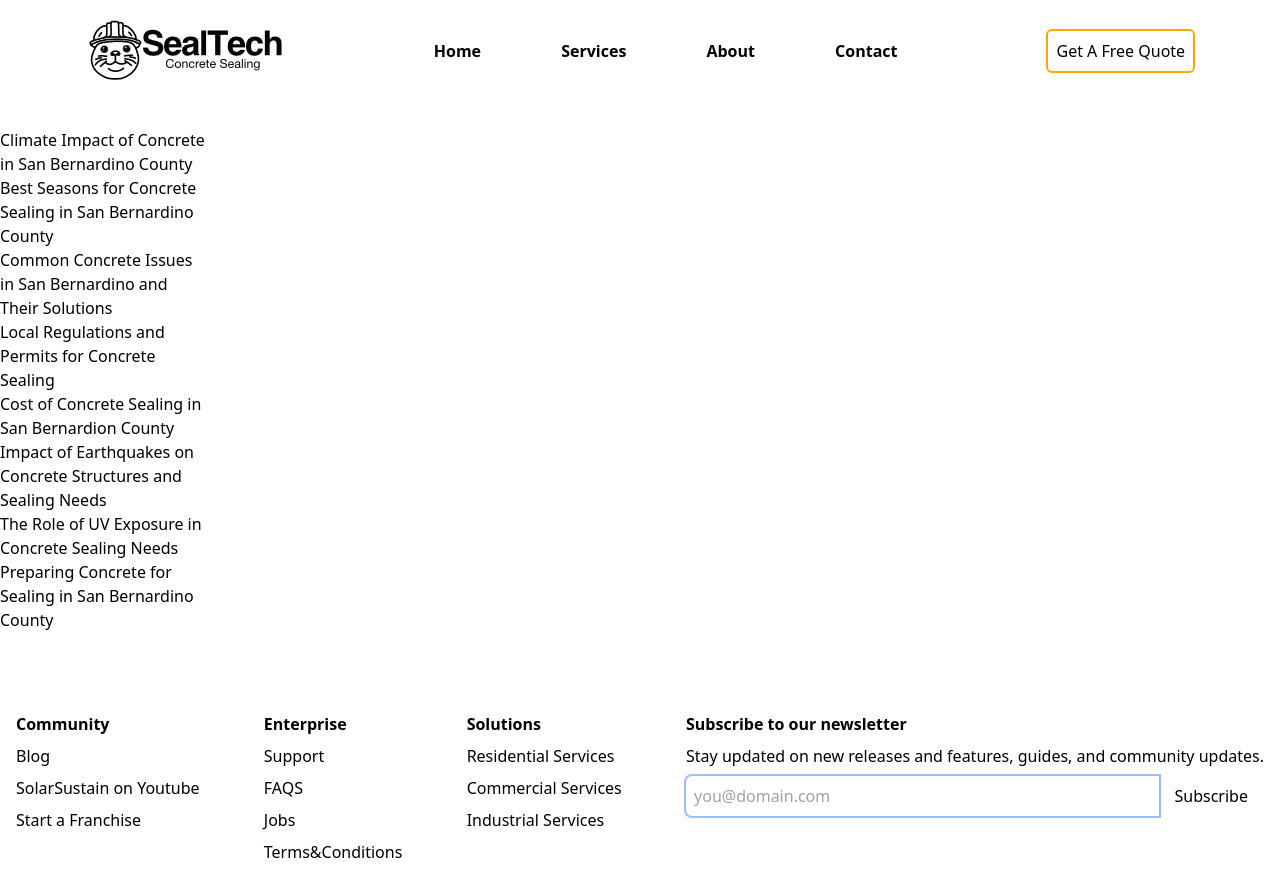
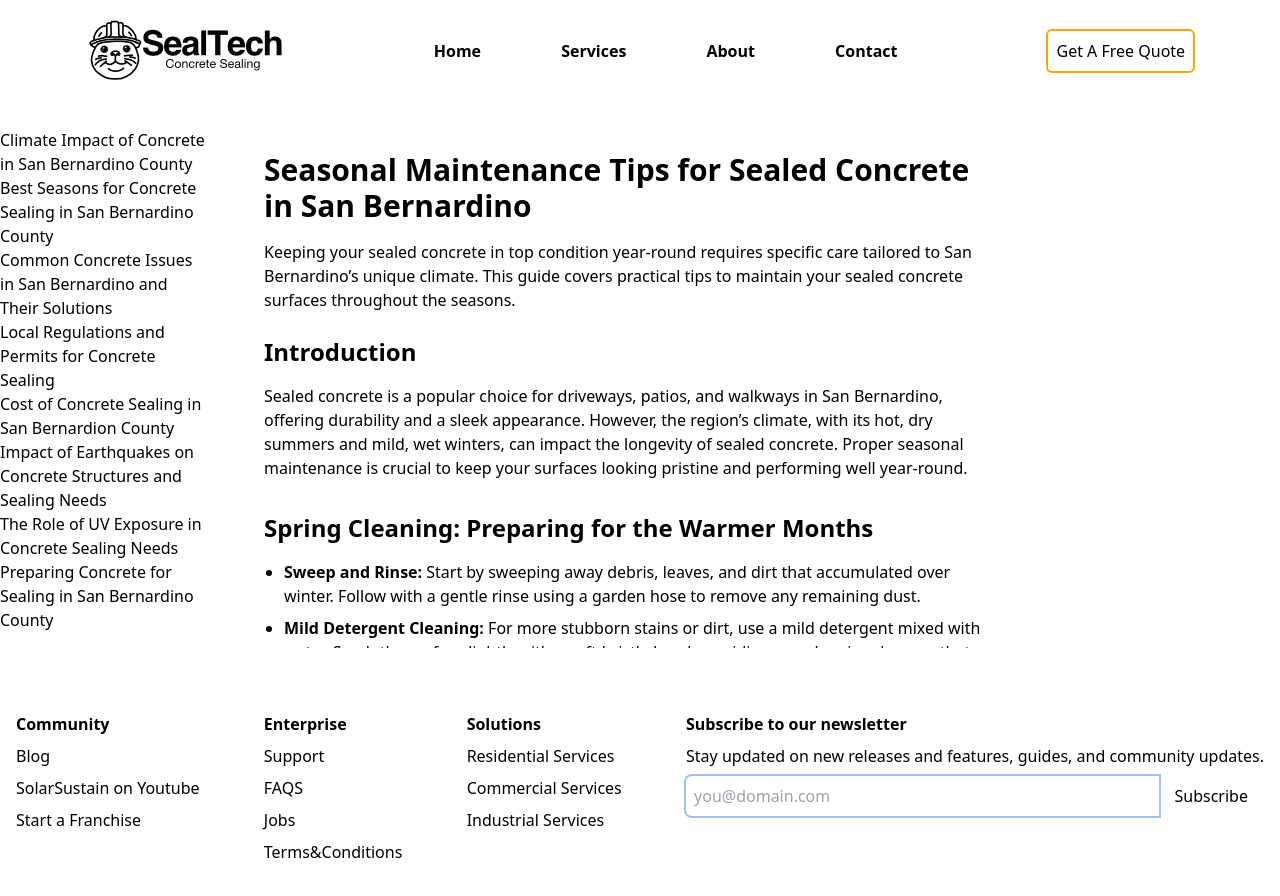
Before and after one commit to gerardojgarcia/sealtechpro, a Nuxt app: page /blog/seasonal-maintenance-sealed-concrete in a window 1280 px wide. Shown: the top 896 px of the page. Built offline with nearby package versions, Linux system fonts and the light colour scheme.

Commit message:
added copy to new blog page

```diff
--- a/pages/blog/seasonal-maintenance-sealed-concrete.vue
+++ b/pages/blog/seasonal-maintenance-sealed-concrete.vue
@@ -1,11 +1,106 @@
 <script setup>
+useHead({
+  title: 'Seasonal Maintenace Tips for Sealed Concrete in San Bernardino County',
+  description: ""
+})
+</script>
+<template>
+  <div class="max-w-3xl mx-auto p-6">
+    <h1 class="text-3xl font-bold mb-4">Seasonal Maintenance Tips for Sealed Concrete in San Bernardino</h1>
+    <p class="mb-6">
+      Keeping your sealed concrete in top condition year-round requires specific care tailored to San Bernardino’s unique climate.
+      This guide covers practical tips to maintain your sealed concrete surfaces throughout the seasons.
+    </p>
 
-</script>
+    <section class="mb-8">
+      <h2 class="text-2xl font-semibold mb-4">Introduction</h2>
+      <p class="mb-4">
+        Sealed concrete is a popular choice for driveways, patios, and walkways in San Bernardino, offering durability and a sleek appearance.
+        However, the region’s climate, with its hot, dry summers and mild, wet winters, can impact the longevity of sealed concrete.
+        Proper seasonal maintenance is crucial to keep your surfaces looking pristine and performing well year-round.
+      </p>
+    </section>
 
-<template>
-  <div>
+    <section class="mb-8">
+      <h2 class="text-2xl font-semibold mb-4">Spring Cleaning: Preparing for the Warmer Months</h2>
+      <ul class="list-disc pl-5 space-y-2">
+        <li>
+          <strong>Sweep and Rinse:</strong> Start by sweeping away debris, leaves, and dirt that accumulated over winter.
+          Follow with a gentle rinse using a garden hose to remove any remaining dust.
+        </li>
+        <li>
+          <strong>Mild Detergent Cleaning:</strong> For more stubborn stains or dirt, use a mild detergent mixed with water.
+          Scrub the surface lightly with a soft-bristle brush, avoiding any abrasive cleaners that could damage the sealant.
+        </li>
+        <li>
+          <strong>Inspect for Damage:</strong> Look for any signs of wear or damage to the sealant, such as dull spots or small cracks.
+          Addressing these early can prevent more extensive repairs later on.
+        </li>
+      </ul>
+      <NuxtLink to="/preparing-concrete-sealing" class="text-blue-600 underline mt-4 block">For more on preparing concrete for sealing, check out our detailed guide.</NuxtLink>
+    </section>
 
+    <section class="mb-8">
+      <h2 class="text-2xl font-semibold mb-4">Summer Protection: Shielding Against Heat and Sun</h2>
+      <ul class="list-disc pl-5 space-y-2">
+        <li>
+          <strong>Reapply Sealant if Necessary:</strong> If you notice that your concrete has lost its luster or is more susceptible to staining, it might be time to reapply the sealant.
+          Choose a high-quality, UV-resistant sealant to protect against sun damage.
+        </li>
+        <li>
+          <strong>Water Wisely:</strong> Avoid excessive water exposure during the hottest parts of the day. Watering nearby plants or washing down your concrete is best done in the early morning or late evening to prevent evaporation and potential water spots.
+        </li>
+      </ul>
+    </section>
+
+    <section class="mb-8">
+      <h2 class="text-2xl font-semibold mb-4">Fall Maintenance: Preparing for Cooler Temperatures</h2>
+      <ul class="list-disc pl-5 space-y-2">
+        <li>
+          <strong>Leaf Removal:</strong> Fallen leaves can stain sealed concrete if left to decompose. Regularly sweep your surfaces to keep them free of organic debris.
+        </li>
+        <li>
+          <strong>Check for Sealant Wear:</strong> Fall is a good time to inspect your sealant’s condition. If the surface feels rough or the water no longer beads up, consider applying a fresh coat before winter sets in.
+        </li>
+        <li>
+          <strong>Gutter Maintenance:</strong> Ensure that gutters and downspouts are clean and functioning properly to prevent water from pooling on your concrete, which can lead to staining or erosion.
+        </li>
+      </ul>
+    </section>
+
+    <section class="mb-8">
+      <h2 class="text-2xl font-semibold mb-4">Winter Care: Managing Moisture and Mildew</h2>
+      <ul class="list-disc pl-5 space-y-2">
+        <li>
+          <strong>Prevent Water Pooling:</strong> Keep an eye on areas where water tends to pool after rain. If necessary, adjust the slope of your concrete to improve drainage or consider adding a French drain.
+        </li>
+        <li>
+          <strong>Avoid De-Icing Chemicals:</strong> If you need to manage ice, avoid using harsh de-icing chemicals that can degrade the sealant. Sand or kitty litter can provide traction without causing damage.
+        </li>
+        <li>
+          <strong>Regular Cleaning:</strong> Even in winter, it’s important to keep your sealed concrete clean to prevent mildew or mold growth, especially in shaded areas.
+        </li>
+      </ul>
+    </section>
+
+    <section class="mb-8">
+      <h2 class="text-2xl font-semibold mb-4">Conclusion</h2>
+      <p class="mb-4">
+        Year-round maintenance is key to extending the life of your sealed concrete in San Bernardino. By taking seasonal steps to clean, inspect, and protect your surfaces,
+        you can ensure they remain in top condition for years to come.
+      </p>
+      <NuxtLink to="/quote" class="text-blue-600 underline block mb-2">
+        For more information on maintaining sealed concrete or to get a quote for professional services, visit our quote page.
+      </NuxtLink>
+      <NuxtLink to="/climate-impact-on-concrete" class="text-blue-600 underline">
+        Additionally, learn about how San Bernardino’s climate impacts concrete sealing in our detailed article.
+      </NuxtLink>
+    </section>
   </div>
 </template>
+
+
+
 <style scoped>
+/* Add any additional styling or Tailwind classes here if necessary */
 </style>
```
